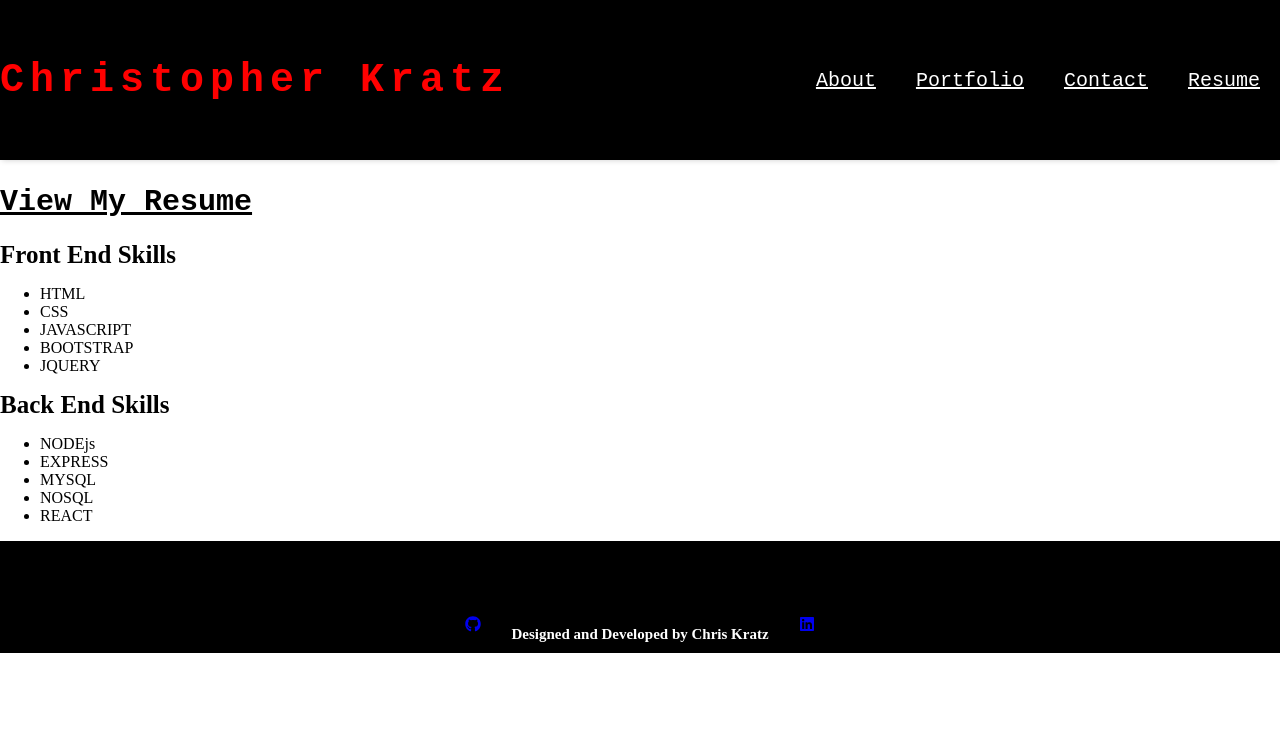
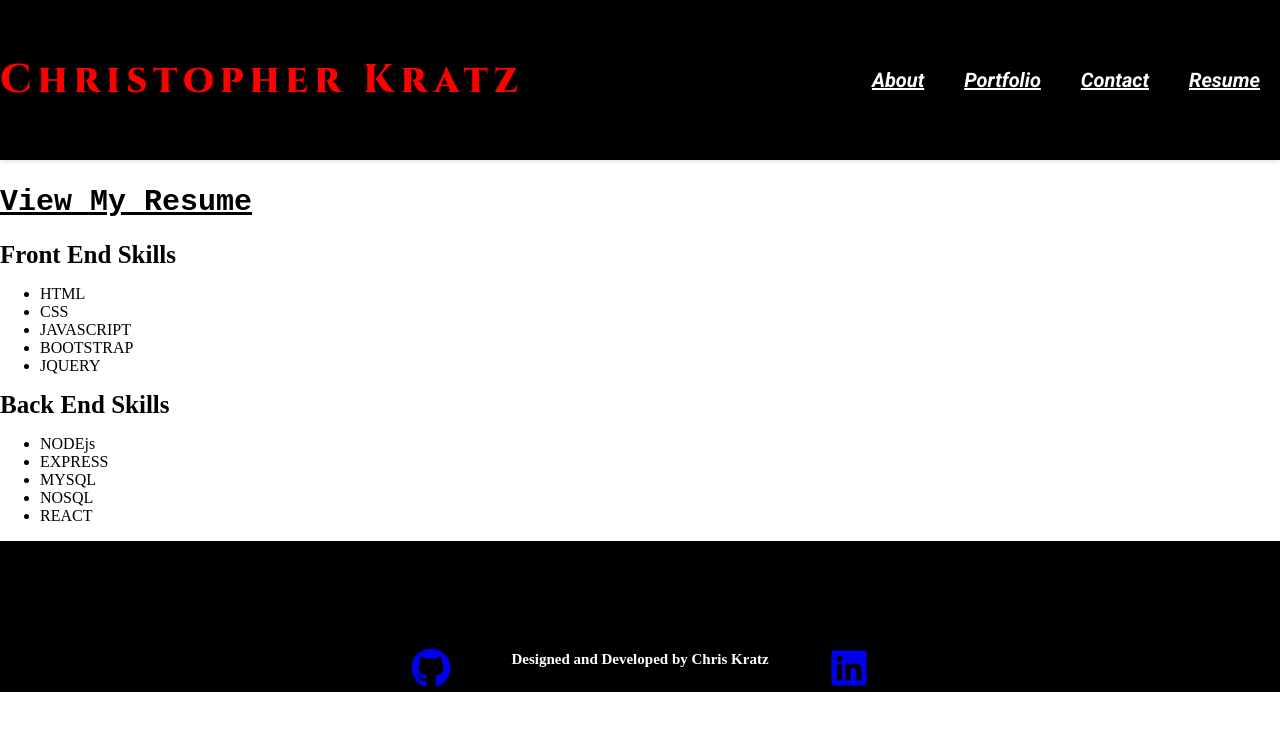
Before and after one commit to Ckratz17/Portfolio, a React (Create React App) app in the folder client/: page /resume in a window 1280 px wide. Shown: the top 730 px of the page. Built offline with nearby package versions, Linux system fonts and the light colour scheme.

Commit message:
added fonts and additional styling

```diff
--- a/client/src/components/Footer.js
+++ b/client/src/components/Footer.js
@@ -9,7 +9,7 @@ export default function Footer () {
             justifyContent: "center",
             height: '25%',
             backgroundColor: 'black',
-            paddingTop: '75px'
+            paddingTop: '100px'
         },
         footerText: {
             color: 'white',
@@ -18,7 +18,7 @@ export default function Footer () {
             padding: '0px 30px'
         },
         footerIcon: {
-            width: '10vw',
+            height: '40px',
             marginTop: '7px',
             minWidth: '100px'
         }
@@ -26,13 +26,13 @@ export default function Footer () {
     return (
         <footer style={styles.footerStyle}>
             <div>
-                <a style={styles.footerIcon} href='https://github.com/Ckratz17'><FaGithub /></a>
+                <a href='https://github.com/Ckratz17'><FaGithub style={styles.footerIcon} /></a>
             </div>
             <div>
                 <h1 style={styles.footerText}>Designed and Developed by Chris Kratz</h1>
             </div>
             <div>
-                <a href='https://www.linkedin.com/in/christopher-kratz-2a0714247/'><FaLinkedin /></a>
+                <a href='https://www.linkedin.com/in/christopher-kratz-2a0714247/'><FaLinkedin style={styles.footerIcon} /></a>
             </div>
         </footer>
     )
--- a/client/src/components/Header.js
+++ b/client/src/components/Header.js
@@ -20,7 +20,6 @@ const styles = {
       backgroundColor: 'black'
     },
     link: {
-        fontFamily: 'Courier New',
         fontSize: '20px',
         color: 'white',
         padding: '20px',
--- a/client/src/pages/About.js
+++ b/client/src/pages/About.js
@@ -1,6 +1,6 @@
 import React from 'react'
 import selfie from '../images/profilePic.jpeg'
-
+import '../styles/about.css'
 export default function About () {
 
     const styles = {
@@ -13,7 +13,8 @@ export default function About () {
             fontFamily: 'Cambira',
             fontSize: '25px',
             color: 'white',
-            padding: '10px 60px'
+            padding: '10px 60px',
+            marginBottom: '100px'
         },
         bioTitle: {
             fontSize: '35px',
--- a/client/src/pages/Projects.js
+++ b/client/src/pages/Projects.js
@@ -47,10 +47,9 @@ class DemoBook extends React.Component {
         });
     };
 
-
     render() {
         return (
-            <div>
+            <div className='container'>
                 <HTMLFlipBook
                     width={550}
                     height={733}
--- a/client/src/styles/app.css
+++ b/client/src/styles/app.css
@@ -1,3 +1,9 @@
+@import url('https://fonts.googleapis.com/css2?family=Montserrat&family=Open+Sans:ital,wght@1,300&family=Roboto:ital,wght@1,700&display=swap');
+
+.container {
+  background-color: black;
+}
+
 .flip-book {
   box-shadow: 0 0 20px 0 rgba(0, 0, 0, 0.5);
   display: none;
@@ -14,11 +20,10 @@
 .page-cover {
   background-color: rgb(151,87,43);
   color: hsl(35, 35, 35);
-  border-top-right-radius: 10px;
-  border-bottom-right-radius: 10px;
+  border-top-right-radius: 15px;
+  border-bottom-right-radius: 15px;
   overflow: hidden;
   position: relative;
-  border-right: groove 8px;
 }
 
 .title {
@@ -54,6 +59,7 @@
   font-size: 100%;
   text-transform: uppercase;
   text-align: center;
+  font-family: Open-Sans
 }
 
 .page-image {
@@ -72,6 +78,9 @@
   padding-top: 10px;
   box-sizing: border-box;
   border-top: solid 1px hsl(35, 55, 90);
+  padding-right: 35px;
+  padding-left: 10px;
+  font-family: Montserrat;
 }
 
 .page-footer {
--- a/client/src/styles/header.css
+++ b/client/src/styles/header.css
@@ -1,6 +1,10 @@
+@import url('https://fonts.googleapis.com/css2?family=Cinzel:wght@800&family=Cormorant+Garamond:wght@300&display=swap');
+@import url('https://fonts.googleapis.com/css2?family=Montserrat&family=Open+Sans:ital,wght@1,300&family=Roboto:ital,wght@1,700&display=swap');
+
+
 .typewriter h2 {
     color: black;
-    font-family: monospace;
+    font-family: Cinzel;
     overflow: hidden; /* Ensures the content is not revealed until the animation */
     border-right: .15em solid red; /* The typwriter cursor */
     white-space: nowrap; /* Keeps the content on a single line */
@@ -9,7 +13,11 @@
     animation:
       typing 5s steps(30, end),
       blink-caret 1s step-end infinite;
-  }
+}
+
+.links {
+  font-family: Roboto;
+}
 
 body {
   margin: 0;
```
Also changed, not shown: client/src/styles/about.css (added).
